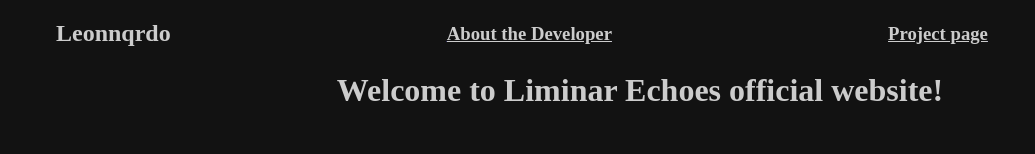
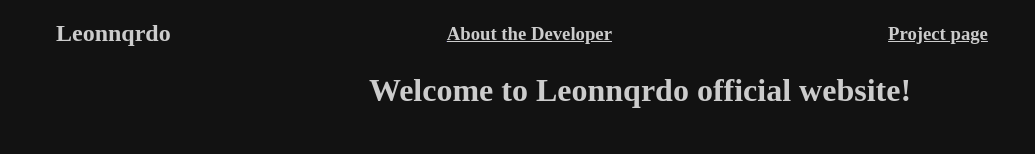
Before and after one commit to Leonnqrdo/Leonnqrdo, a plain HTML site: page index.html in a window 1280 px wide. Shown: the top 154 px of the page, without its empty margins (0-1035 px from the left). Drawn offline with Linux system fonts and the light colour scheme.

Commit message:
atualizar

```diff
--- a/index.html
+++ b/index.html
@@ -3,7 +3,7 @@
 <head>
     <meta charset="UTF-8">
     <meta name="viewport" content="width=device-width, initial-scale=1.0">
-    <title>Liminar Echoes Project</title>
+    <title>Leonnqrdo.online</title>
     <link rel="stylesheet" href="style.css">
 </head>
 <body>
@@ -25,7 +25,7 @@
         </ul>
     </nav>
 </header>
-<h1 style="text-align: center; padding-top: 10px;">Welcome to Liminar Echoes official website!</h1>
+<h1 style="text-align: center; padding-top: 10px;">Welcome to Leonnqrdo official website!</h1>
     <section>
         <h1 class="sessao">Sobre ???</h1>
         <p class="prgf">Lorem ipsum dolor sit amet, consectetur adipiscing elit. Vestibulum viverra diam nibh, blandit eleifend mauris eleifend id. Praesent efficitur non.</p>
```
Also changed, not shown: 1 other file.
